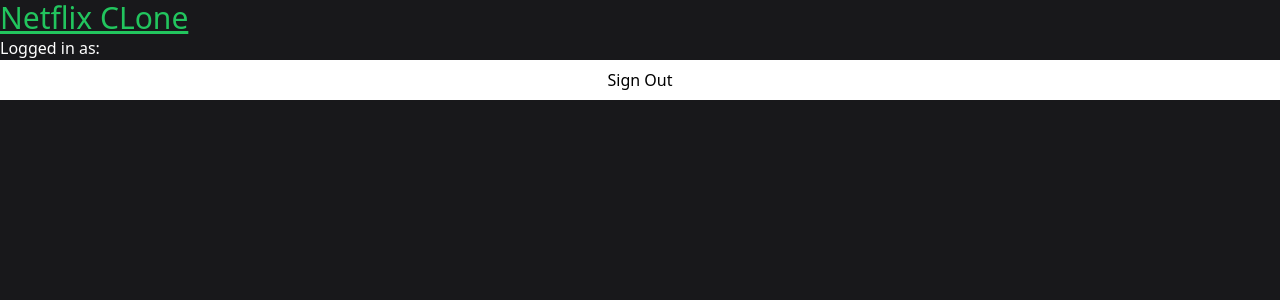
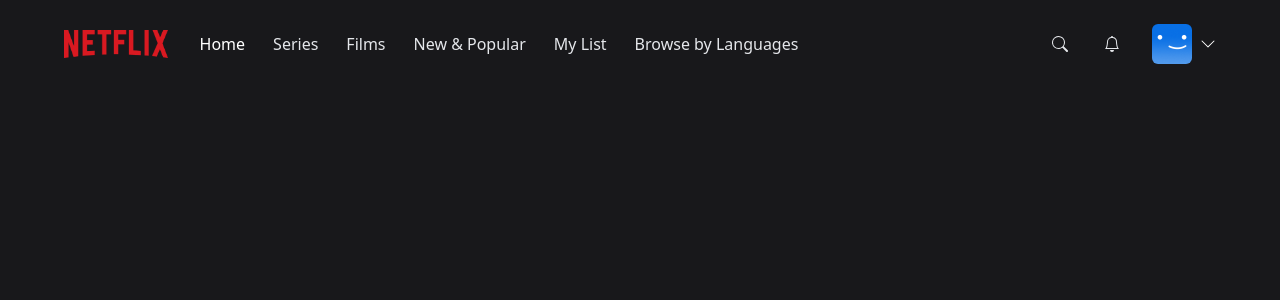
Before and after one commit to trace2798/netflix_clone_nextJs, a Next.js app: page / in a window 1280 px wide. Shown: the top 300 px of the page. Built offline with nearby package versions, Linux system fonts and the light colour scheme; no server answers; the database is empty; sample sign-in values are in the browser's storage.

Commit message:
Navbar done

```diff
--- /dev/null
+++ b/components/AccountMenu.tsx
@@ -0,0 +1,32 @@
+import React from 'react'
+import { signOut } from 'next-auth/react'
+import useCurrentUser from '../hooks/useCurrentUser'
+
+interface AccountMenuProps {
+    visible?: boolean;
+}
+
+
+const AccountMenu: React.FC<AccountMenuProps> = ({ visible }) => {
+    const { data: currentUser } = useCurrentUser();
+
+    if (!visible) {
+      return null;
+    }
+  return (
+    <div className="bg-black w-56 absolute top-14 right-0 py-5 flex-col border-2 border-gray-800 flex">
+      <div className="flex flex-col gap-3">
+        <div className="px-3 group/item flex flex-row gap-3 items-center w-full">
+          <img className="w-8 rounded-md" src="/images/default-blue.png" alt="" />
+          <p className="text-white text-sm group-hover/item:underline">{currentUser?.name}</p>
+        </div>
+      </div>
+      <hr className="bg-gray-600 border-0 h-px my-4" />
+      <div onClick={() => signOut()} className="px-3 text-center text-white text-sm hover:underline">
+        Sign out of Netflix
+      </div>
+    </div>
+  )
+}
+
+export default AccountMenu
--- /dev/null
+++ b/components/MobileMenu.tsx
@@ -0,0 +1,38 @@
+import React from 'react';
+
+interface MobileMenuProps {
+  visible?: boolean;
+}
+
+const MobileMenu: React.FC<MobileMenuProps> = ({ visible }) => {
+  if (!visible) {
+    return null;
+  }
+
+  return (
+    <div className="bg-black w-56 absolute top-8 left-0 py-5 flex-col border-2 border-gray-800 flex">
+      <div className="flex flex-col gap-4">
+        <div className="px-3 text-center text-white hover:underline">
+          Home
+        </div>
+        <div className="px-3 text-center text-white hover:underline">
+          Series
+        </div>
+        <div className="px-3 text-center text-white hover:underline">
+          Films
+        </div>
+        <div className="px-3 text-center text-white hover:underline">
+          New & Popular
+        </div>
+        <div className="px-3 text-center text-white hover:underline">
+          My List
+        </div>
+        <div className="px-3 text-center text-white hover:underline">
+          Browse by Languages
+        </div>
+      </div>
+    </div>
+  )
+}
+
+export default MobileMenu;
--- a/components/Navbar.tsx
+++ b/components/Navbar.tsx
@@ -1,22 +1,99 @@
 import Link from "next/link";
-import React from "react";
+import React, { useState, useCallback, useEffect } from "react";
+import NavbarItem from "./NavbarItem";
+import { BsBell, BsSearch, BsChevronDown } from "react-icons/bs";
+import MobileMenu from "./MobileMenu";
+import AccountMenu from "./AccountMenu";
+
+const TOP_OFFSET = 66;
 
 const Navbar = () => {
+  const [showMobileMenu, setShowMobileMenu] = useState(false);
+  const [showAccountMenu, setShowAccountMenu] = useState(false);
+  const [showBackground, setShowBackground] = useState(false);
+
+  //We use the useEffect to change the background color of the nav from transparent when we start scrolling.
+  useEffect(() => {
+    const handleScroll = () => {
+      console.log(window.scrollY);
+      if (window.scrollY >= TOP_OFFSET) {
+        setShowBackground(true);
+      } else {
+        setShowBackground(false);
+      }
+    };
+
+    window.addEventListener("scroll", handleScroll);
+
+    return () => {
+      window.removeEventListener("scroll", handleScroll);
+    };
+  }, []);
+
+  const toggleAccountMenu = useCallback(() => {
+    setShowAccountMenu((current) => !current);
+  }, []);
+
+  const toggleMobileMenu = useCallback(() => {
+    setShowMobileMenu((current) => !current);
+  }, []);
+
   // const session = await getServerSession()
   const items = [];
 
   return (
-    <div className="w-full bg-slate-300">
-      <div className="p-5 md:mx-[10vw] flex justify-between">
-        <div>
-          <h1>Navbar</h1>
+    <nav className="w-full fixed z-40">
+      <div
+        className={`px-4 md:px-16 py-6 flex flex-row items-center transition duration-500 ${
+          showBackground ? "bg-zinc-900 bg-opacity-90" : ""
+        }`}
+      >
+        <img src="/images/logo.png" className="h-4 lg:h-7" alt="Logo" />
+        <div className="flex-row ml-8 gap-7 hidden lg:flex">
+          <NavbarItem label="Home" active />
+          <NavbarItem label="Series" />
+          <NavbarItem label="Films" />
+          <NavbarItem label="New & Popular" />
+          <NavbarItem label="My List" />
+          <NavbarItem label="Browse by Languages" />
         </div>
-        <div className="flex">
-          <h1 className="mr-10">Register</h1>
-          <h1 className="mr-10">Log In</h1>
+        <div
+          onClick={toggleMobileMenu}
+          className="lg:hidden flex flex-row items-center gap-2 ml-8 cursor-pointer relative"
+        >
+          <p className="text-white text-sm">Browse</p>
+          <BsChevronDown
+            className={`w-4 text-white fill-white transition ${
+              showMobileMenu ? "rotate-180" : "rotate-0"
+            }`}
+          />
+          <MobileMenu visible={showMobileMenu} />
+        </div>
+        <div className="flex flex-row ml-auto gap-7 items-center">
+          <div className="text-gray-200 hover:text-gray-300 cursor-pointer transition">
+            <BsSearch className="w-6" />
+          </div>
+          <div className="text-gray-200 hover:text-gray-300 cursor-pointer transition">
+            <BsBell className="w-6" />
+          </div>
+          <div
+            onClick={toggleAccountMenu}
+            className="flex flex-row items-center gap-2 cursor-pointer relative"
+          >
+            <div className="w-6 h-6 lg:w-10 lg:h-10 rounded-md overflow-hidden">
+              <img src="/images/default-blue.png" alt="" />
+            </div>
+            {/* for the rotate animation we will need to use template literals.  */}
+            <BsChevronDown
+              className={`w-4 text-white fill-white transition ${
+                showAccountMenu ? "rotate-180" : "rotate-0"
+              }`}
+            />
+            <AccountMenu visible={showAccountMenu} />
+          </div>
         </div>
       </div>
-    </div>
+    </nav>
   );
 };
 
--- /dev/null
+++ b/components/NavbarItem.tsx
@@ -0,0 +1,16 @@
+import React from "react";
+
+interface NavbarItemProps {
+    label: string;
+    active?: boolean;
+  }
+
+  const NavbarItem: React.FC<NavbarItemProps> = ({ label, active }) => {
+  return (
+    <div className={active ? 'text-white cursor-default' : 'text-gray-200 hover:text-gray-300 cursor-pointer transition'}>
+    {label}
+  </div>
+  );
+};
+
+export default NavbarItem;
--- a/pages/index.tsx
+++ b/pages/index.tsx
@@ -5,6 +5,7 @@
 import { NextPageContext } from "next";
 import { getSession } from "next-auth/react";
 import useCurrentUser from "../hooks/useCurrentUser"
+import Navbar from "../components/Navbar";
 
 export async function getServerSideProps(context: NextPageContext) {
   const session = await getSession(context);
@@ -32,11 +33,7 @@
         <meta name="description" content="Generated by create next app" />
         <link rel="icon" href="/favicon.ico" />
       </Head>
-      <h1 className="text-3xl underline bold text-green-500">Netflix CLone</h1>
-      <p className="text-white">Logged in as: {user?.name}</p>
-      <button className="h-10 w-full bg-white" onClick={() => signOut()}>
-        Sign Out
-      </button>
+      <Navbar/>
     </>
   );
 }
```
